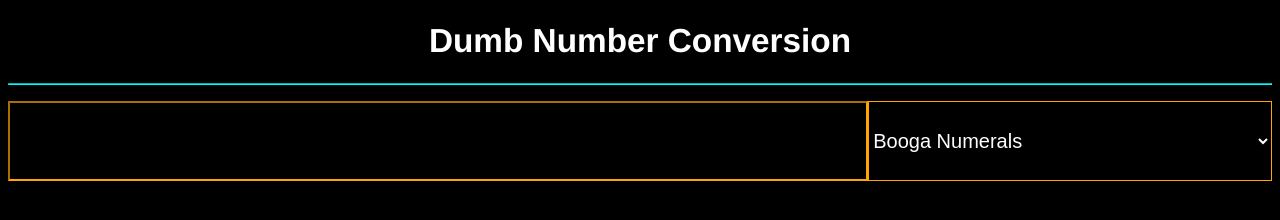
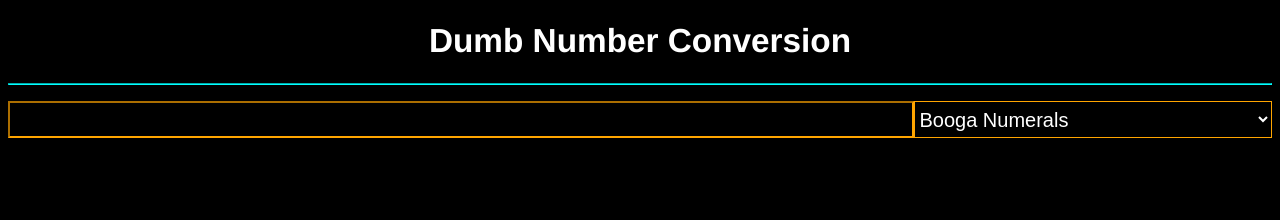
Before and after one commit to sarkh200/Stupid-Number-Converter, a plain HTML site: page index.html in a window 1280 px wide. Drawn offline with Linux system fonts and the light colour scheme.

Commit message:
made it look better on moble

```diff
--- a/css/style.css
+++ b/css/style.css
@@ -27,7 +27,7 @@
 	border-color: var(--border-color);
 	color: var(--foreground);
 	font-size: 20pt;
-	flex-grow: 5;
+	flex-grow: 10;
 }
 
 .optionSelect {
@@ -40,7 +40,7 @@
 #inputField {
 	display: flex;
 	flex-direction: row;
-	height: 10vh;
+	flex-wrap: wrap;
 }
 
 #output {
```
